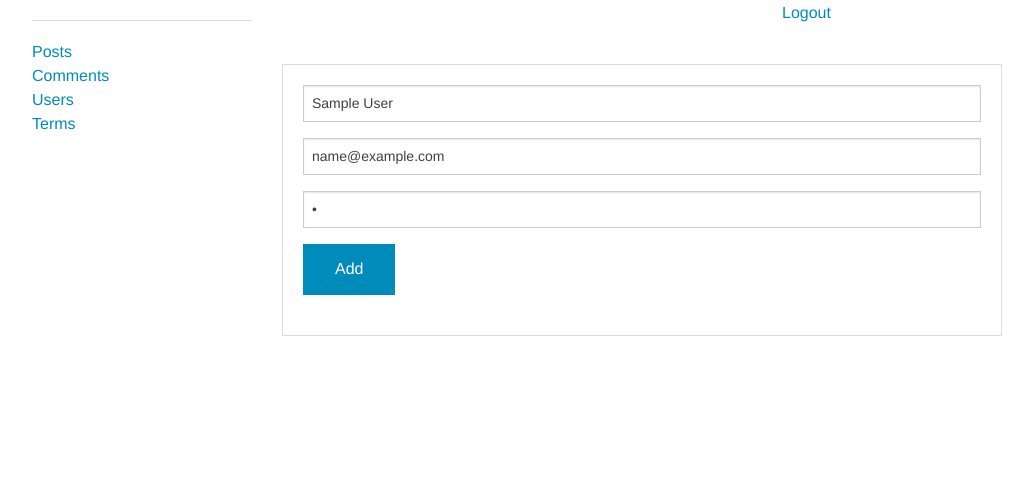
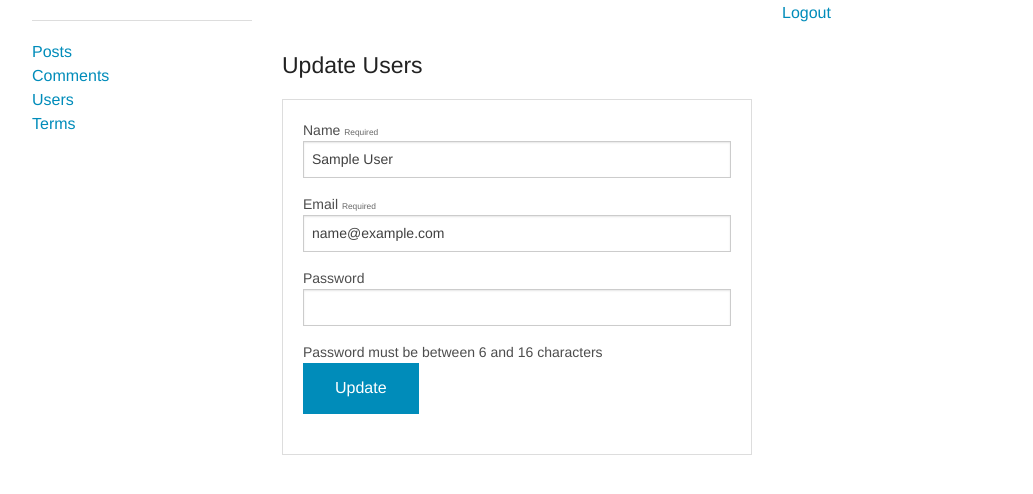
Before and after one commit to fred231084g/Freddy, a Flask app: page /user/update/1 in a window 1280 px wide. Shown: the top 494 px of the page, without its empty margins (123-1156 px from the left). Run offline with Flask 2, Linux system fonts and the light colour scheme; a user stored in the database is signed in; tables that the repository leaves empty hold one stand-in row (values such as "Sample post"); some libraries are stand-ins or nearby versions.

Commit message:
Client side validation for user

```diff
--- a/app/controller.py
+++ b/app/controller.py
@@ -153,10 +153,13 @@ def user_update (id):
     #Get user by primary key:
     user=Users.query.get_or_404(id)
     if request.method == 'POST':
-            user.email=request.form['email']
-            user.password = request.form['password']
+            user.email = request.form['email']
             user.name =  request.form['name']
-            return update(user, user_index, user_update, id)
+            if not request.form['password'] :
+              return update(user, user_index, user_update, id)
+            else:
+              user.password = generate_password_hash(request.form['password'])
+              return update(user, user_index, user_update, id)
 
     return render_template('/user/update.html', user=user)
 
--- /dev/null
+++ b/app/templates/user/_form.html
@@ -0,0 +1,23 @@
+
+{% macro user_form(form_name = '', user_name='', user_email='', required='required') %}
+
+        <div class="center row">
+            <div class="large-8 columns">
+            <h4> {{ form_name }} Users</h4>
+               <fieldset>
+                <form action="" method="POST">
+
+				  <label>Name <small>required</small><input type="text" name="name" value="{{ user_name }}"  required/>	 </label>
+				 <label> Email <small>required</small> <input type="email" name="email" value="{{ user_email }}" required/> </label>
+				 <label>Password <small>{{ required }} </small> <input type="password"   name="password"  pattern="[\w\s-]{6,16}" title="Passwords can contain alphanumeric/_/- chars or spaces with a min of 6 and a max of 16 chars" {{ required }}/>
+                  Password must be between 6 and 16 characters </label>
+				   <button class="button "  type="submit">{{ form_name }}</button>
+                  </form>
+                </fieldset>
+
+
+				</div>
+			  </div>
+
+
+{% endmacro %}
--- a/app/templates/user/index.html
+++ b/app/templates/user/index.html
@@ -9,10 +9,10 @@
       <!-- Main Page Content-->
  <div class="center row">
              <div class="small-12 columns">
-            <table> <thead><tr><th>Name</th><th>Email</th><th>Password</th></tr></thead>
+            <table> <thead><tr><th>Name</th><th>Email</th></tr></thead>
              <tbody>
              {% for user in users %}
-              <tr><td>{{user.name}}</td><td>{{user.email}}</td><td>{{user.password}}</td>
+              <tr><td>{{user.name}}</td><td>{{user.email}}</td>
                   <td><a href="{{ url_for('user_update', id=user.id) }}">Edit</a>        <a href="{{ url_for('user_delete', id=user.id) }}">Delete</a></td>
                 </tr>
                 {% endfor %}
--- a/app/templates/user/update.html
+++ b/app/templates/user/update.html
@@ -1,29 +1,9 @@
 
-  {% extends "/admin/layout.html" %}
- {% block body %}
-        <div class="center row">
-            <div class="large-12 columns">
-               <fieldset>
-                <form action="" method="POST">
+{% extends "/admin/layout.html" %}
+{% block body %}
 
-				  <input type="text" value="{{ user.name }}"  name="name" required/>
-				  <input type="email" value="{{user.email}}" name="email" required/>
-				   <input type="password" value="{{user.password}}"  name="password"  required/>
-				   <button class="button "  type="submit">Add</button>
-                  </form>
-                </fieldset>
+		{% from 'user/_form.html' import user_form %}
 
+    {{ user_form(form_name = 'Update', user_name = user.name, user_email = user.email, required='') }}
 
-
-				</div>
-			  </div>
-
-
-			 {% endblock %}
-
-
-
-
-
-
-  <
+{% endblock %}
```
Also changed, not shown: app/templates/user/add.html (+5 -16 lines).
